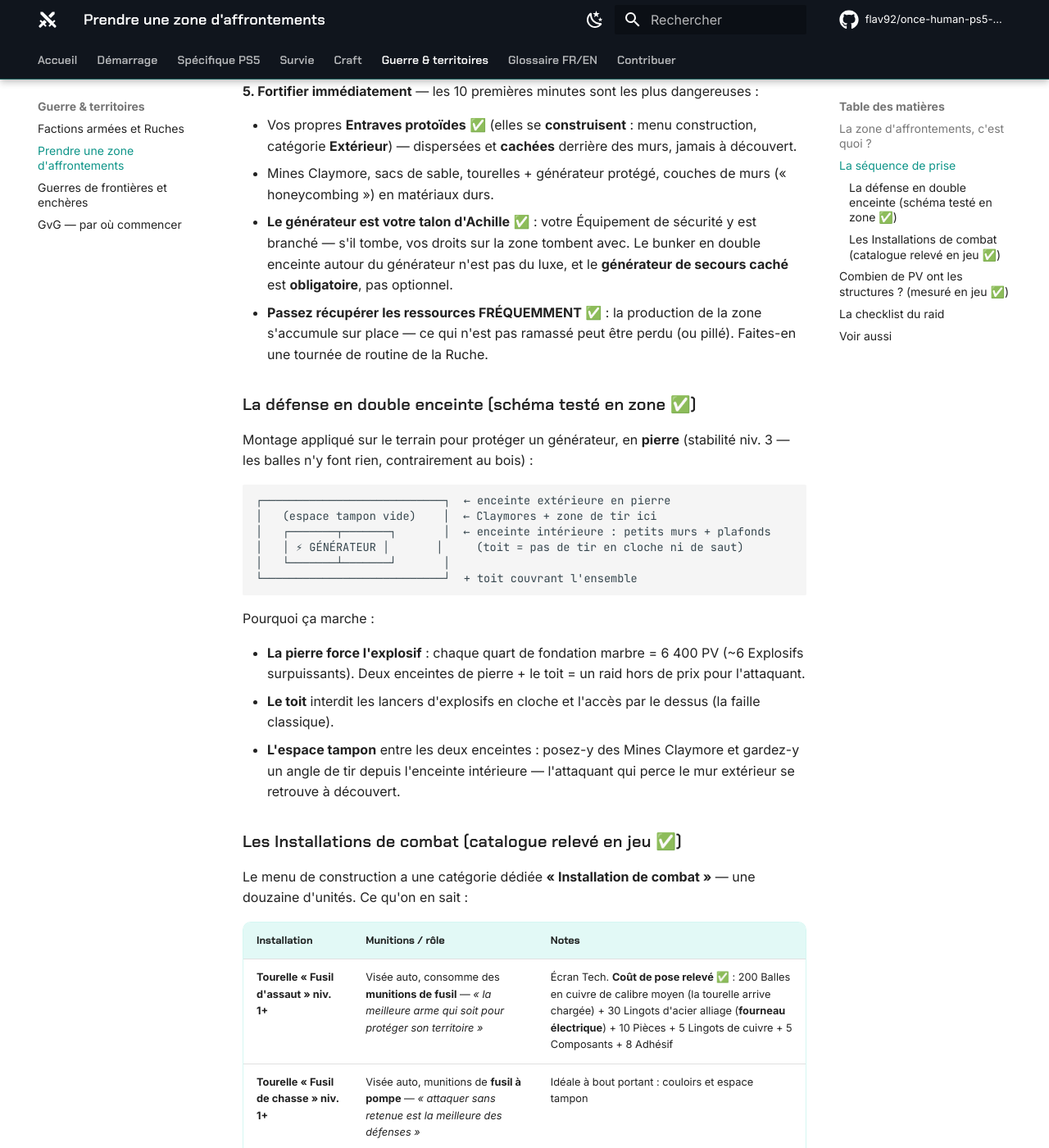
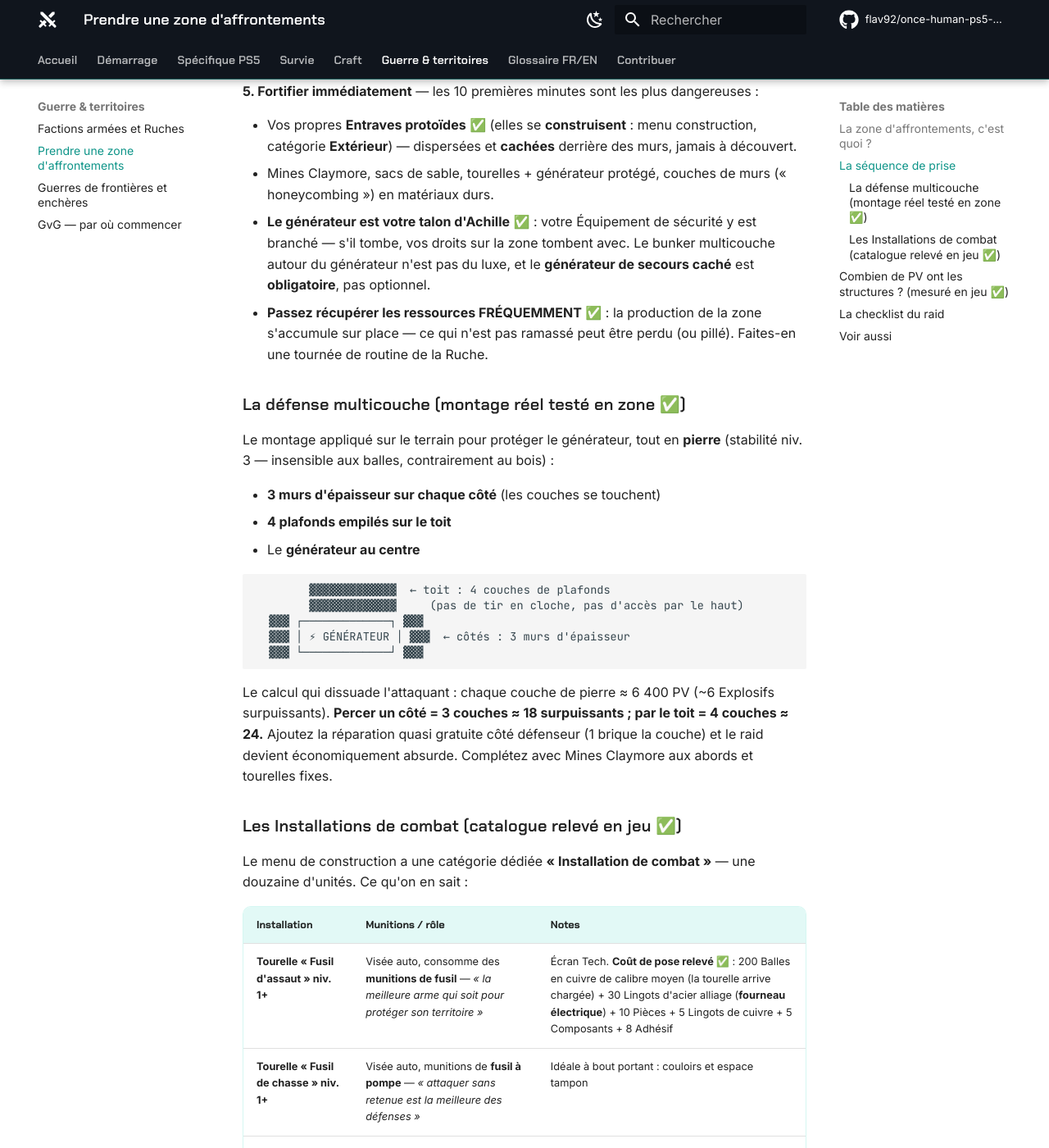
Before and after one commit to flav92/once-human-ps5-wiki, an MkDocs documentation site: the page built from docs/guerre/prise-de-zone.md, in a window 1280 px wide and 1400 px high, scrolled down 1898 px. Shown: the whole window at 82% size. Built offline with MkDocs 1.6.1 and Material for MkDocs 9.7.7, drawn with Linux system fonts in a browser that asks for light colours; comment, search, counter and statistics services are not loaded.

Commit message:
Schéma de défense corrigé : 3 murs d'épaisseur sur les côtés, 4 plafonds sur le toit
Co-Authored-By: Claude Fable 5 <noreply@anthropic.com>
Claude-Session: https://claude.ai/code/session_01TCxfqbazixhXZqmCd3gYVk

````diff
--- a/docs/guerre/prise-de-zone.md
+++ b/docs/guerre/prise-de-zone.md
@@ -43,27 +43,26 @@ Sur la carte : **« Zone d'affrontements »** ✅ (avec un « Niveau de gestion
 
 - Vos propres **Entraves protoïdes** ✅ (elles se **construisent** : menu construction, catégorie **Extérieur**) — dispersées et **cachées** derrière des murs, jamais à découvert.
 - Mines Claymore, sacs de sable, tourelles + générateur protégé, couches de murs (« honeycombing ») en matériaux durs.
-- **Le générateur est votre talon d'Achille** ✅ : votre Équipement de sécurité y est branché — s'il tombe, vos droits sur la zone tombent avec. Le bunker en double enceinte autour du générateur n'est pas du luxe, et le **générateur de secours caché** est **obligatoire**, pas optionnel.
+- **Le générateur est votre talon d'Achille** ✅ : votre Équipement de sécurité y est branché — s'il tombe, vos droits sur la zone tombent avec. Le bunker multicouche autour du générateur n'est pas du luxe, et le **générateur de secours caché** est **obligatoire**, pas optionnel.
 - **Passez récupérer les ressources FRÉQUEMMENT** ✅ : la production de la zone s'accumule sur place — ce qui n'est pas ramassé peut être perdu (ou pillé). Faites-en une tournée de routine de la Ruche.
 
-### La défense en double enceinte (schéma testé en zone ✅)
+### La défense multicouche (montage réel testé en zone ✅)
 
-Montage appliqué sur le terrain pour protéger un générateur, en **pierre** (stabilité niv. 3 — les balles n'y font rien, contrairement au bois) :
+Le montage appliqué sur le terrain pour protéger le générateur, tout en **pierre** (stabilité niv. 3 — insensible aux balles, contrairement au bois) :
+
+- **3 murs d'épaisseur sur chaque côté** (les couches se touchent)
+- **4 plafonds empilés sur le toit**
+- Le **générateur au centre**
 
 ```
-┌───────────────────────────┐  ← enceinte extérieure en pierre
-│   (espace tampon vide)    │  ← Claymores + zone de tir ici
-│   ┌───────┬───────┐       │  ← enceinte intérieure : petits murs + plafonds
-│   │ ⚡ GÉNÉRATEUR │       │     (toit = pas de tir en cloche ni de saut)
-│   └───────┴───────┘       │
-└───────────────────────────┘  + toit couvrant l'ensemble
+        ▓▓▓▓▓▓▓▓▓▓▓▓▓  ← toit : 4 couches de plafonds
+        ▓▓▓▓▓▓▓▓▓▓▓▓▓     (pas de tir en cloche, pas d'accès par le haut)
+  ▓▓▓ ┌─────────────┐ ▓▓▓
+  ▓▓▓ │ ⚡ GÉNÉRATEUR │ ▓▓▓  ← côtés : 3 murs d'épaisseur
+  ▓▓▓ └─────────────┘ ▓▓▓
 ```
 
-Pourquoi ça marche :
-
-- **La pierre force l'explosif** : chaque quart de fondation marbre = 6 400 PV (~6 Explosifs surpuissants). Deux enceintes de pierre + le toit = un raid hors de prix pour l'attaquant.
-- **Le toit** interdit les lancers d'explosifs en cloche et l'accès par le dessus (la faille classique).
-- **L'espace tampon** entre les deux enceintes : posez-y des Mines Claymore et gardez-y un angle de tir depuis l'enceinte intérieure — l'attaquant qui perce le mur extérieur se retrouve à découvert.
+Le calcul qui dissuade l'attaquant : chaque couche de pierre ≈ 6 400 PV (~6 Explosifs surpuissants). **Percer un côté = 3 couches ≈ 18 surpuissants ; par le toit = 4 couches ≈ 24.** Ajoutez la réparation quasi gratuite côté défenseur (1 brique la couche) et le raid devient économiquement absurde. Complétez avec Mines Claymore aux abords et tourelles fixes.
 
 ### Les Installations de combat (catalogue relevé en jeu ✅)
 
````
Also changed, not shown: docs/index.md (+1 -1 lines).
